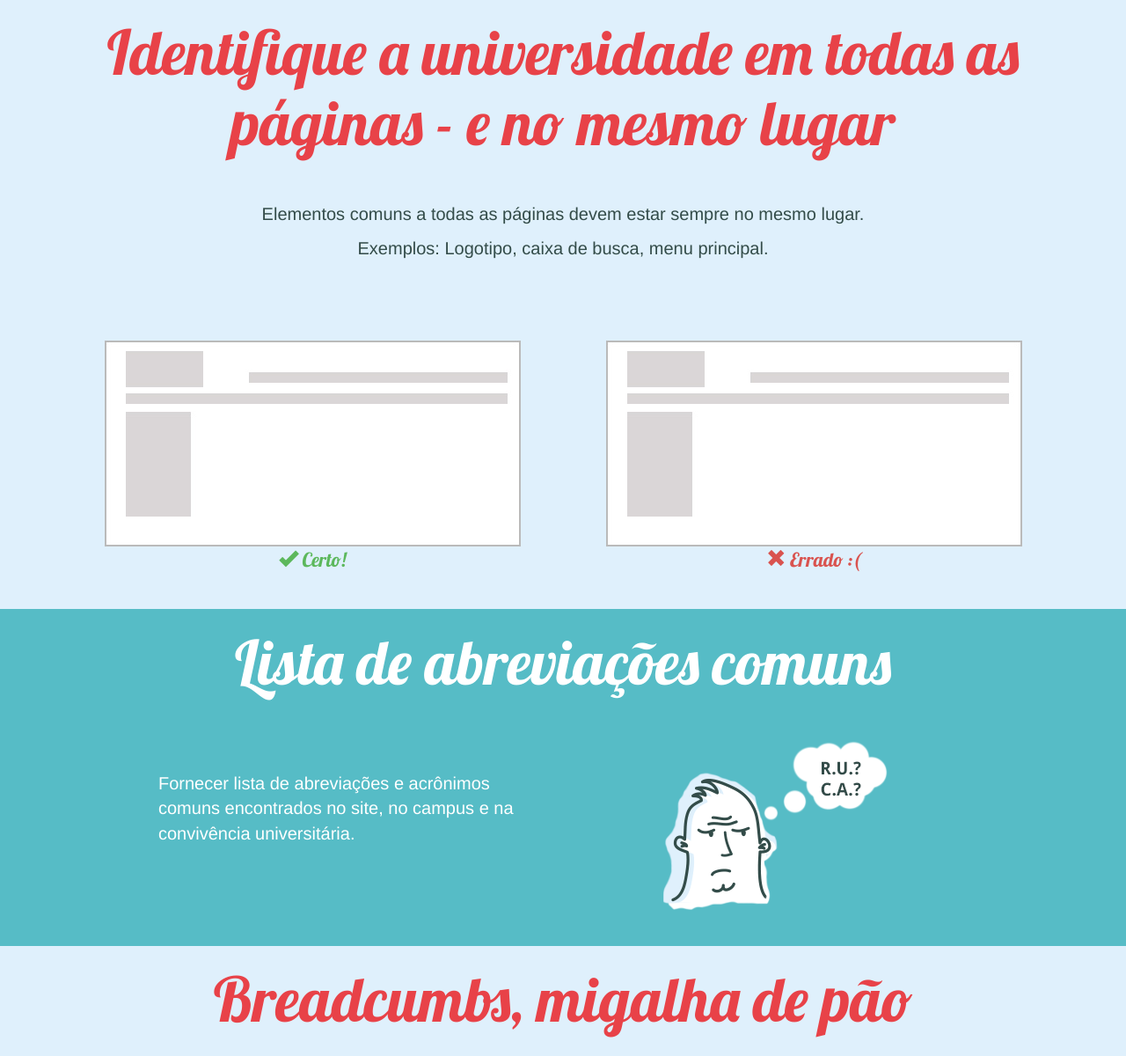
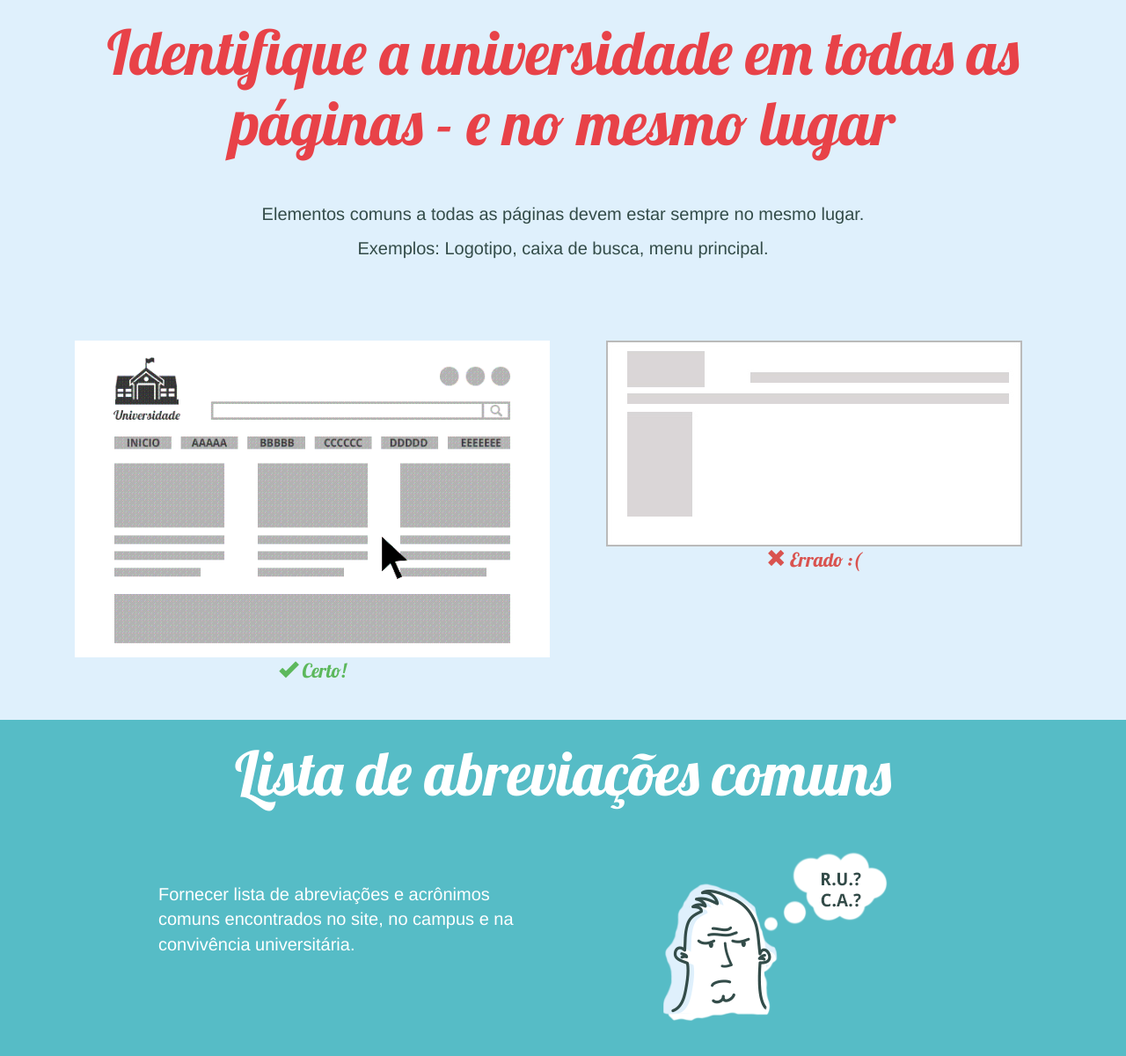
Before and after one commit to lucassandes/CartilhaTCC, a PHP site: page / in a window 1280 px wide. Shown: the part 1343-2543 px from the top of the page at 88% size. Run offline with PHP 8.4, Linux system fonts and the light colour scheme; data that the repository does not hold is empty; some libraries are stand-ins or nearby versions; some web fonts are replaced.

Commit message:
teste com gif

```diff
--- a/index.php
+++ b/index.php
@@ -196,7 +196,7 @@ $i++ ?>">
         </div>
         <div class="clear"></div>
         <div class="col-xs-6 ">
-            <img src="imgs/ph1.jpg" class="img-responsive center-block" alt="Placeholder"/>
+            <img src="imgs/teste1.gif" class="img-responsive center-block" alt="Placeholder"/>
 
             <div class="legenda-certo text-center">
                 <span class="glyphicon glyphicon-ok" aria-hidden="true"></span> Certo!
```
Also changed, not shown: imgs/teste1.gif (added).
